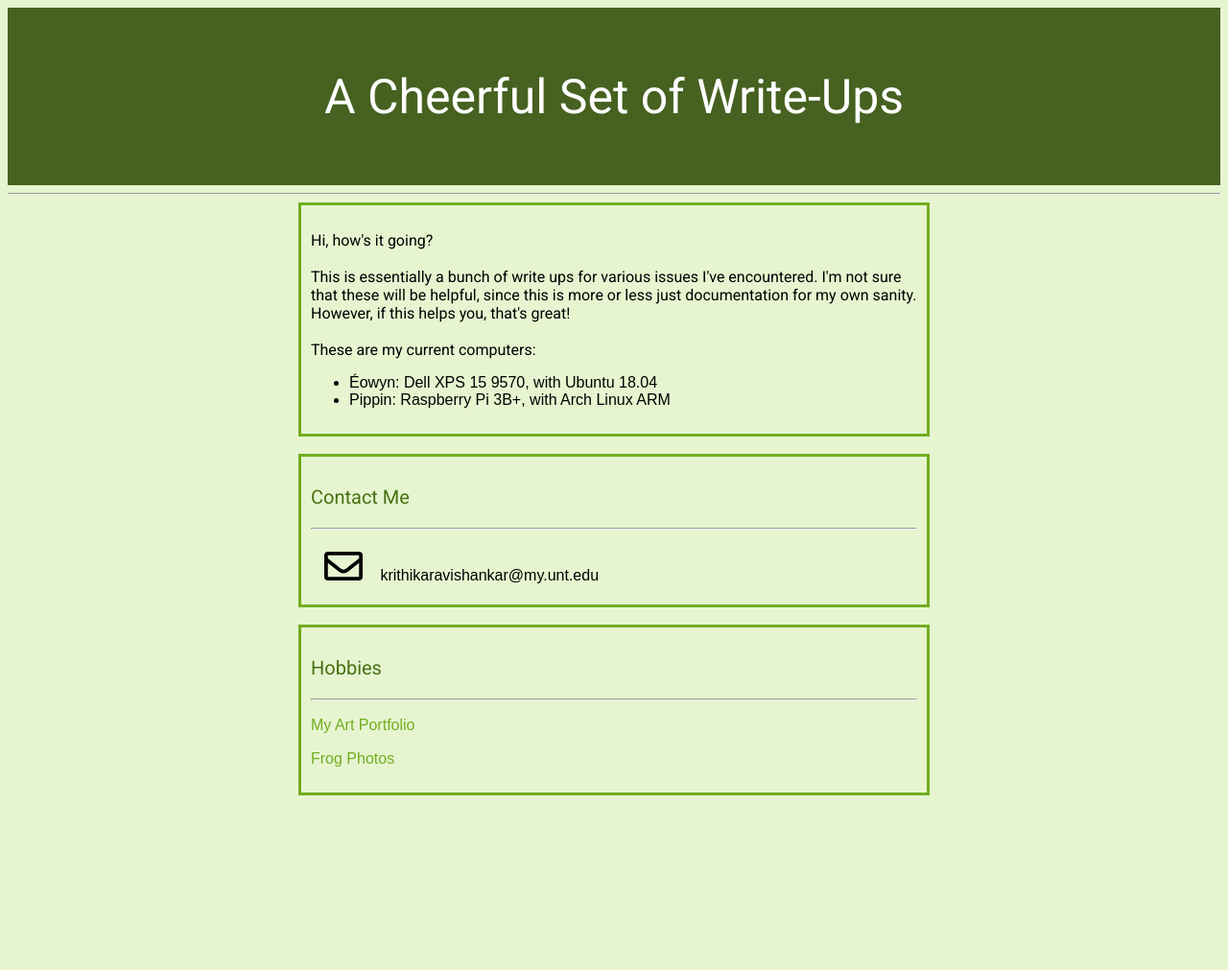
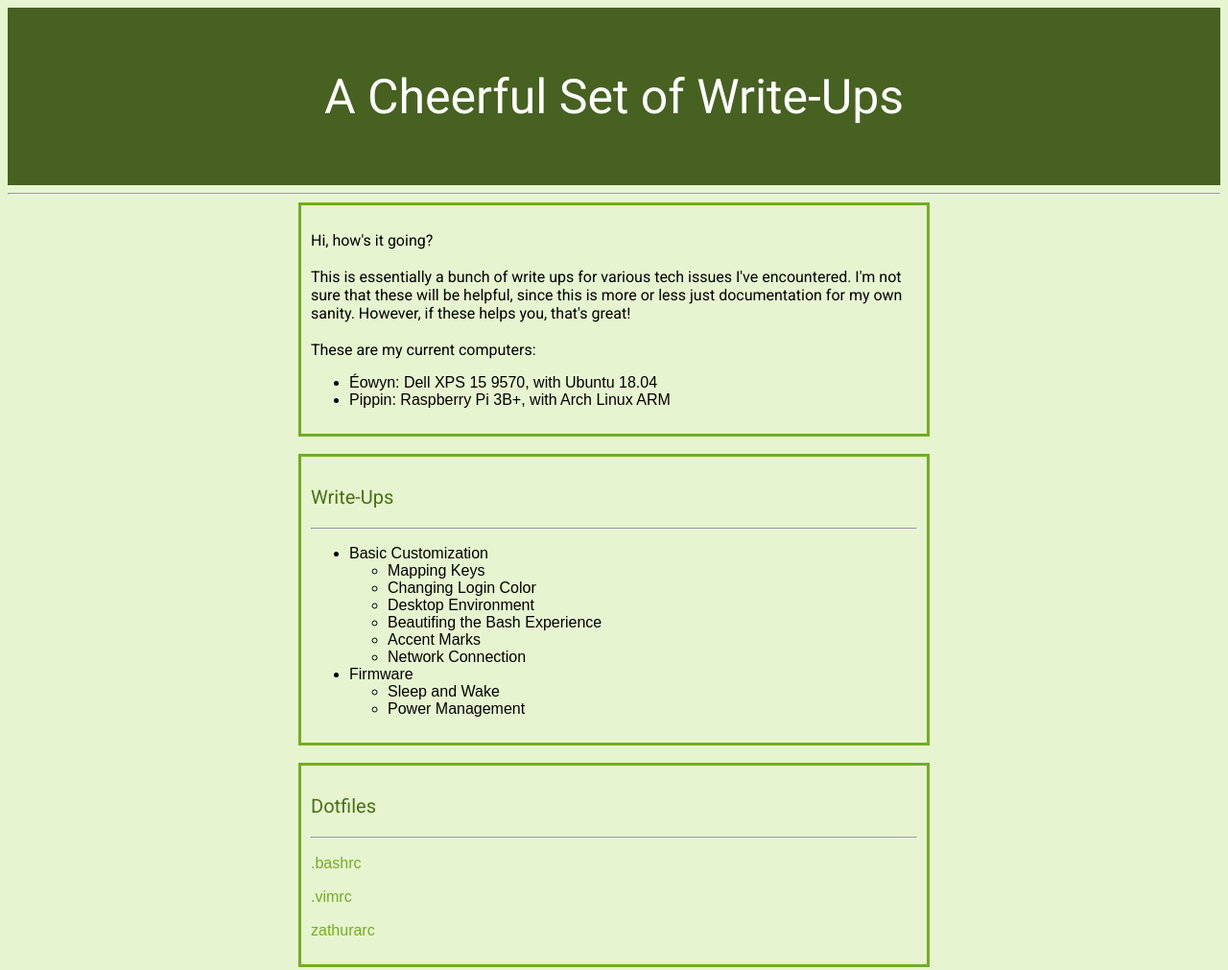
Before and after one commit to krithravi/webHelp, a plain HTML site: page index.html in a window 1280 px wide. Shown: the whole page at 96% size. Before the commit the page ends 837 px from the top, so only its background shows below. Drawn offline with Linux system fonts and the light colour scheme.

Commit message:
quick update

```diff
--- a/index.html
+++ b/index.html
@@ -16,10 +16,10 @@
 			<p>
 			Hi, how's it going?
 			<br> <br>
-			This is essentially a bunch of write ups for various issues I've
-			encountered. I'm not sure that these will be helpful, since this is
-			more or less just documentation for my own sanity. However, if this
-			helps you, that's great!
+			This is essentially a bunch of write ups for various tech issues
+			I've encountered. I'm not sure that these will be helpful, since
+			this is more or less just documentation for my own sanity. However,
+			if these helps you, that's great!
 			<br> <br>
 			These are my current computers:
 			<ul>
@@ -29,15 +29,32 @@
 			</p>
 		</div> <br>
 		<div class="box">
-			<h3>Contact Me </h3>
+			<h3>Write-Ups </h3>
 			<hr>
-			<button class='btn'><i class="far fa-envelope fa-2x"></i></button> krithikaravishankar@my.unt.edu
+			<ul>
+				<li>Basic Customization </li>
+					<ul>
+						<li>Mapping Keys </li>
+						<li>Changing Login Color </li>
+						<li>Desktop Environment </li>
+						<li>Beautifing the Bash Experience </li>
+						<li>Accent Marks </li>
+						<li>Network Connection </li>
+					</ul>
+				<li> Firmware </li>
+					<ul>
+						<li>Sleep and Wake </li>
+						<li>Power Management </li>
+					</ul>
+
+			</ul>
 		</div> <br>
 		<div class="box">
-			<h3>Hobbies </h3>
+			<h3>Dotfiles </h3>
 			<hr>
-			<p> <a href="artwork.html" target="_blank">My Art Portfolio</a></p>
-			<p> <a href="frog.html" target="_blank">Frog Photos</a></p>
+			<p> <a href="artwork.html" target="_blank">.bashrc</a></p>
+			<p> <a href="frog.html" target="_blank">.vimrc</a></p>
+			<p> <a href="frog.html" target="_blank">zathurarc</a></p>
 
 		</div>
 
```
